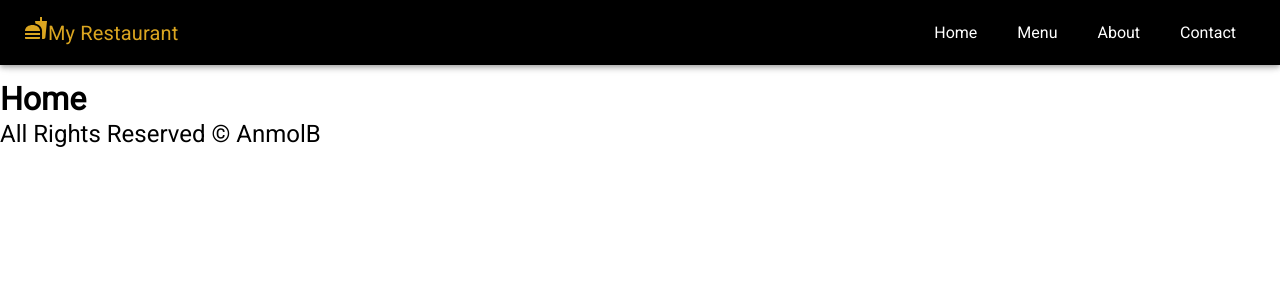
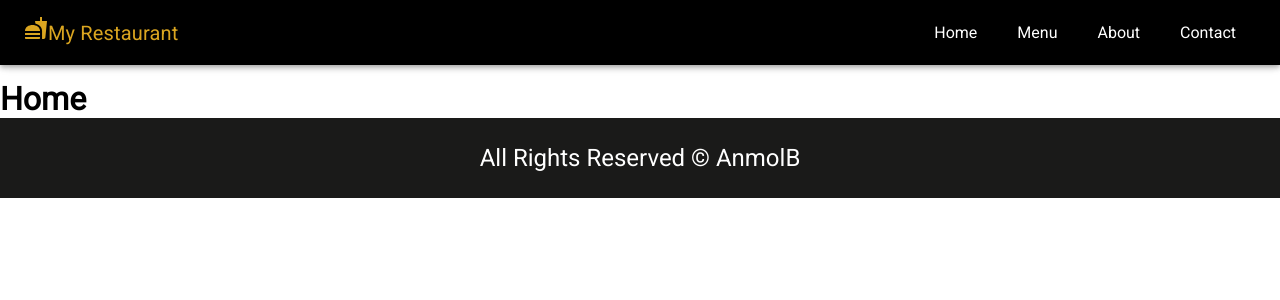
Before and after one commit to anmolbiranwar/Restaurant-website_Reactjs_MUI, a React (Create React App) app: page / in a window 1280 px wide. Shown: the top 300 px of the page. Built offline with nearby package versions, Linux system fonts and the light colour scheme.

Commit message:
Update Footer.js

```diff
--- a/src/components/Layout/Footer.js
+++ b/src/components/Layout/Footer.js
@@ -4,7 +4,7 @@ import { Box, Typography } from '@mui/material'
 const Footer = () => {
   return (
     <>
-    <Box>
+    <Box sx={{textAlign:'center', bgcolor:'#1A1A19', color:'white', p:3}}>
         <Typography variant='h5'>
             All Rights Reserved &copy; AnmolB
         </Typography>
```
